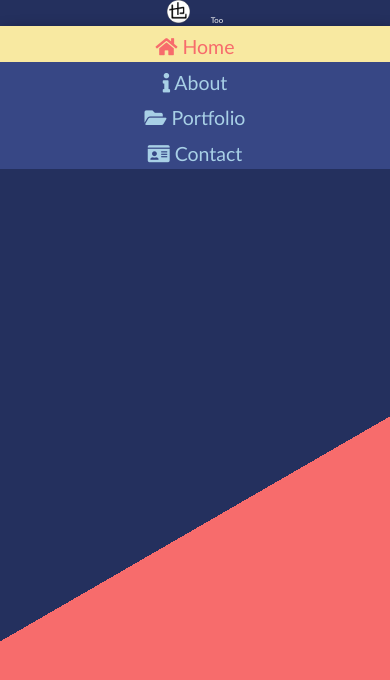
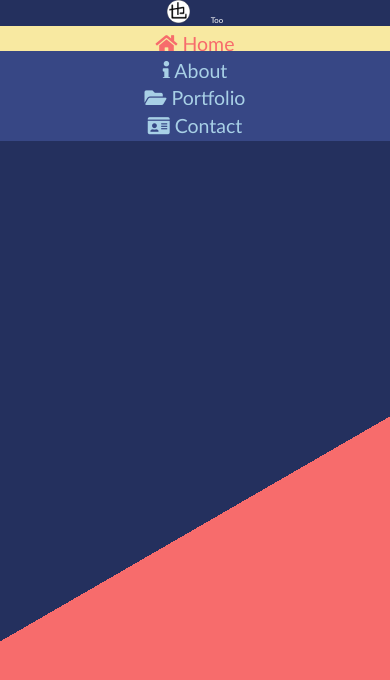
Before and after one commit to naseGaming/my-portfolio, a React (Create React App) app: page / in a window 390 px wide. Shown: the top 680 px of the page. Built offline with nearby package versions, Linux system fonts and the light colour scheme.

Commit message:
Update NavBar.css
fixed design bugs

```diff
--- a/src/components/NavBar.css
+++ b/src/components/NavBar.css
@@ -11,6 +11,9 @@
 	float: left;
 	width: 20vw;
 	text-align: center;
+	position: fixed;
+	background: #24305e;
+	z-index: +1;
 }
 
 img{
@@ -22,6 +25,11 @@ mark{
 	font-size: 2vw;
 	color: rgba(255, 255, 255, 1);
 	background-color: rgba(0, 0, 0, 0);
+}
+
+#navBar-content{
+	position: fixed;
+	margin-left: 20vw;
 }
 
 .navBarButtonsActive{
@@ -50,7 +58,7 @@ mark{
 	border: none;
 	text-decoration: none;
 	padding-top: 1vh;
-	outline: none;
+	outline: inherit;
 }
 
 .navBarButtonsActive:hover, .navBarButtonsInactive:hover{
@@ -59,6 +67,9 @@ mark{
 }
 
 @media only screen and (max-width: 600px) {
+	#navBar{
+		height: 40vh;
+	}
 
 	.myLogo{
 		float: left;
@@ -66,15 +77,22 @@ mark{
 		text-align: center;
 	}
 
+	#navBar-content{
+		margin-left: 0;
+		margin-top: 6vw;
+	}
+
 	.navBarButtonsActive{
 		width: 100vw;
 		height: 7vw;
 		font-size: 5vw;
+		margin-bottom: -1vh;
 	}
 
 	.navBarButtonsInactive{
 		width: 100vw;
 		height: 7vw;
 		font-size: 5vw;
+		margin-bottom: -1vh;
 	}
 }
```
